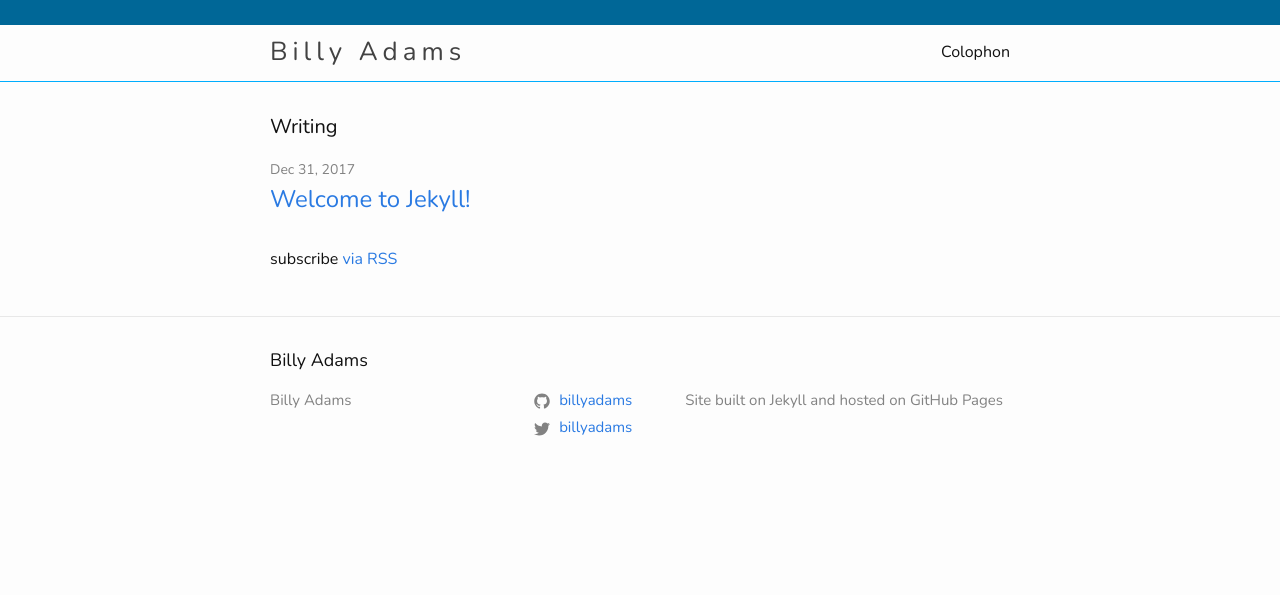
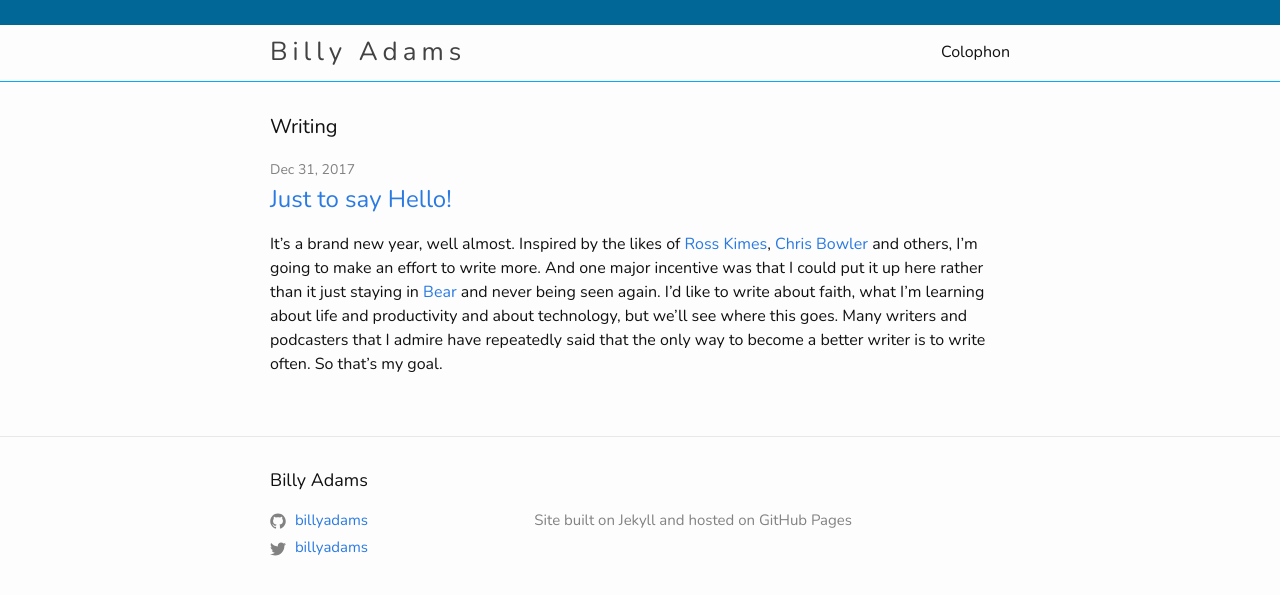
Before and after one commit to billyadams/billyadams.github.io, a Jekyll site: the page built from index.md, in a window 1280 px wide. Shown: the top 595 px of the page. Built offline with Jekyll 4.4.1, drawn with Linux system fonts in a browser that asks for light colours.

Commit message:
Updated Home Page and First Post
Added post content to the homepage list and updated the first post.

```diff
--- a/_includes/footer.html
+++ b/_includes/footer.html
@@ -4,23 +4,8 @@
 
     <h2 class="footer-heading">{{ site.title | escape }}</h2>
 
-    <div class="footer-col-wrapper">
+ <div class="footer-col-wrapper">
       <div class="footer-col footer-col-1">
-        <ul class="contact-list">
-          <li>
-            {% if site.author %}
-              {{ site.author | escape }}
-            {% else %}
-              {{ site.title | escape }}
-            {% endif %}
-            </li>
-            {% if site.email %}
-            <li><a href="mailto:{{ site.email }}">{{ site.email }}</a></li>
-            {% endif %}
-        </ul>
-      </div>
-
-      <div class="footer-col footer-col-2">
         <ul class="social-media-list">
           {% if site.github_username %}
           <li>
@@ -39,6 +24,7 @@
       <div class="footer-col footer-col-3">
         <p>{{ site.description | escape }}</p>
       </div>
+
     </div>
 
   </div>
--- a/_layouts/home.html
+++ b/_layouts/home.html
@@ -17,10 +17,9 @@ layout: default
         <h2>
           <a class="post-link" href="{{ post.url | relative_url }}">{{ post.title | escape }}</a>
         </h2>
+		{{ post.content }}
       </li>
     {% endfor %}
   </ul>
 
-  <p class="rss-subscribe">subscribe <a href="{{ "/feed.xml" | relative_url }}">via RSS</a></p>
-
 </div>
--- a/_posts/2017-12-30-welcome-to-jekyll.markdown
+++ /dev/null
@@ -1,25 +0,0 @@
----
-layout: post
-title:  "Welcome to Jekyll!"
-date:   2017-12-30 23:33:48 -0600
-categories: jekyll update
----
-You’ll find this post in your `_posts` directory. Go ahead and edit it and re-build the site to see your changes. You can rebuild the site in many different ways, but the most common way is to run `jekyll serve`, which launches a web server and auto-regenerates your site when a file is updated.
-
-To add new posts, simply add a file in the `_posts` directory that follows the convention `YYYY-MM-DD-name-of-post.ext` and includes the necessary front matter. Take a look at the source for this post to get an idea about how it works.
-
-Jekyll also offers powerful support for code snippets:
-
-{% highlight ruby %}
-def print_hi(name)
-  puts "Hi, #{name}"
-end
-print_hi('Tom')
-#=> prints 'Hi, Tom' to STDOUT.
-{% endhighlight %}
-
-Check out the [Jekyll docs][jekyll-docs] for more info on how to get the most out of Jekyll. File all bugs/feature requests at [Jekyll’s GitHub repo][jekyll-gh]. If you have questions, you can ask them on [Jekyll Talk][jekyll-talk].
-
-[jekyll-docs]: https://jekyllrb.com/docs/home
-[jekyll-gh]:   https://github.com/jekyll/jekyll
-[jekyll-talk]: https://talk.jekyllrb.com/
--- /dev/null
+++ b/_posts/2017-12-31-saying-hello.markdown
@@ -0,0 +1,7 @@
+---
+layout: post
+title:  "Just to say Hello!"
+date:   2017-12-31 20:12
+categories: general post
+---
+It's a brand new year, well almost. Inspired by the likes of [Ross Kimes](http://rosskimes.net), [Chris Bowler](http://chrisbowler.com/journal) and others, I'm going to make an effort to write more. And one major incentive was that I could put it up here rather than it just staying in [Bear](http://bear-writer.com) and never being seen again. I'd like to write about faith, what I'm learning about life and productivity and about technology, but we'll see where this goes. Many writers and podcasters that I admire have repeatedly said that the only way to become a better writer is to write often. So that's my goal.
--- a/_sass/minima/_layout.scss
+++ b/_sass/minima/_layout.scss
@@ -145,8 +145,8 @@
 }
 
 .footer-col-3 {
-  width: -webkit-calc(45% - (#{$spacing-unit} / 2));
-  width:         calc(45% - (#{$spacing-unit} / 2));
+  width: -webkit-calc(60% - (#{$spacing-unit} / 2));
+  width:         calc(60% - (#{$spacing-unit} / 2));
 }
 
 @include media-query($on-laptop) {
```
